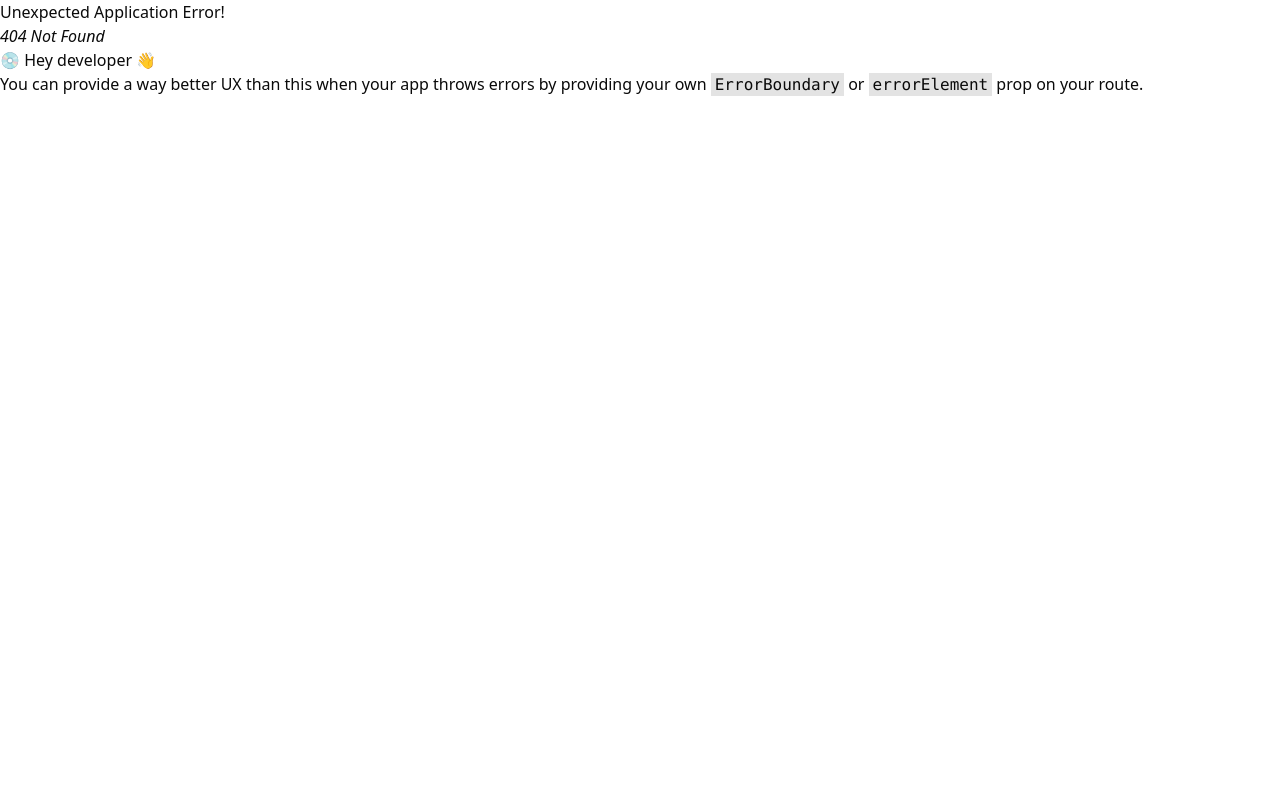
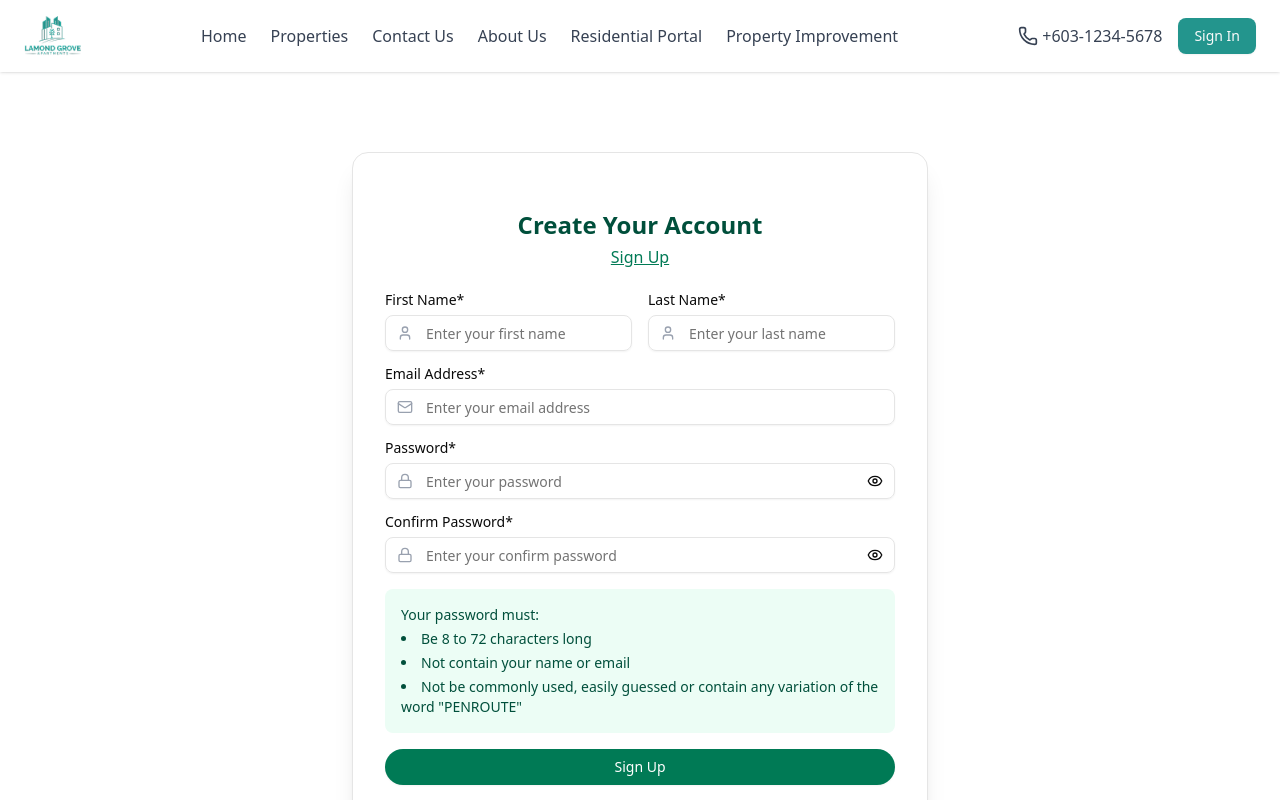
Before and after one commit to YEL-59/mordyniederm, a React (Vite) app: page /sign-up in a window 1280 px wide. Before the commit this address had no page. Shown: the top 800 px of the page. Built offline with nearby package versions, Linux system fonts and the light colour scheme.

Commit message:
add sign in page,add signup page ,create contactus page

```diff
--- a/src/components/main/contact/contacthero/index.jsx
+++ b/src/components/main/contact/contacthero/index.jsx
@@ -1,13 +1,53 @@
+import { z } from "zod";
+import { useForm } from "react-hook-form";
+import { zodResolver } from "@hookform/resolvers/zod";
+import {
+  Form,
+  FormField,
+  FormItem,
+  FormLabel,
+  FormControl,
+  FormMessage,
+} from "@/components/ui/form";
 import { Input } from "@/components/ui/input";
 import { Textarea } from "@/components/ui/textarea";
 import { Button } from "@/components/ui/button";
 import { Checkbox } from "@/components/ui/checkbox";
-import { Label } from "@/components/ui/label";
 import { CalendarIcon } from "lucide-react";
+import { useState } from "react";
+
+const formSchema = z.object({
+  firstName: z.string().min(1, "First name is required"),
+  lastName: z.string().min(1, "Last name is required"),
+  email: z.string().email("Invalid email"),
+  scheduleDate: z.string().min(1, "Date is required"),
+  phone: z.string().min(10, "Phone is required"),
+  message: z.string().min(1, "Message is required"),
+  terms: z.literal(true, {
+    errorMap: () => ({ message: "You must accept the terms" }),
+  }),
+});
 
 export default function ContactUs() {
+  const form = useForm({
+    resolver: zodResolver(formSchema),
+    defaultValues: {
+      firstName: "",
+      lastName: "",
+      email: "",
+      scheduleDate: "",
+      phone: "",
+      message: "",
+      terms: false,
+    },
+  });
+
+  function onSubmit(values) {
+    console.log("Form Data:", values);
+  }
+
   return (
-    <div className="bg-[#f3fdfc]  py-16 px-4 md:px-16">
+    <div className="bg-[#f3fdfc] py-16 px-4 md:px-16">
       <div className="max-w-7xl mx-auto grid md:grid-cols-2 gap-16">
         {/* Left Side */}
         <div>
@@ -44,58 +84,132 @@
           </div>
         </div>
 
-        {/* Right Side */}
-        <form className="space-y-6">
+        {/* Right Side - ShadCN Form */}
+        <Form {...form}>
+          <form onSubmit={form.handleSubmit(onSubmit)} className="space-y-6">
             <div className="grid grid-cols-1 md:grid-cols-2 gap-6">
-            <div>
-              <Label htmlFor="firstName">First Name</Label>
-              <Input id="firstName" placeholder="Ali" />
-            </div>
-            <div>
-              <Label htmlFor="lastName">Last Name</Label>
-              <Input id="lastName" placeholder="Tufan" />
-            </div>
+              <FormField
+                control={form.control}
+                name="firstName"
+                render={({ field }) => (
+                  <FormItem>
+                    <FormLabel>First Name</FormLabel>
+                    <FormControl>
+                      <Input placeholder="Ali" {...field} />
+                    </FormControl>
+                    <FormMessage />
+                  </FormItem>
+                )}
+              />
+              <FormField
+                control={form.control}
+                name="lastName"
+                render={({ field }) => (
+                  <FormItem>
+                    <FormLabel>Last Name</FormLabel>
+                    <FormControl>
+                      <Input placeholder="Tufan" {...field} />
+                    </FormControl>
+                    <FormMessage />
+                  </FormItem>
+                )}
+              />
             </div>
 
-          <div>
-            <Label htmlFor="email">Email</Label>
-            <Input id="email" placeholder="example.com" type="email" />
-          </div>
+            <FormField
+              control={form.control}
+              name="email"
+              render={({ field }) => (
+                <FormItem>
+                  <FormLabel>Email</FormLabel>
+                  <FormControl>
+                    <Input placeholder="example.com" type="email" {...field} />
+                  </FormControl>
+                  <FormMessage />
+                </FormItem>
+              )}
+            />
 
             <div className="grid grid-cols-1 md:grid-cols-2 gap-6">
-            <div>
-              <Label htmlFor="scheduleDate">Schedule Date</Label>
+              <FormField
+                control={form.control}
+                name="scheduleDate"
+                render={({ field }) => (
+                  <FormItem>
+                    <FormLabel>Schedule Date</FormLabel>
+                    <FormControl>
                       <div className="relative">
                         <Input
-                  id="scheduleDate"
                           placeholder="12 june 23"
                           className="pl-10"
+                          {...field}
                         />
                         <CalendarIcon className="absolute left-3 top-1/2 transform -translate-y-1/2 h-5 w-5 text-gray-400" />
                       </div>
-            </div>
-            <div>
-              <Label htmlFor="phone">Phone Number</Label>
-              <Input id="phone" placeholder="123 456 7890" type="tel" />
-            </div>
+                    </FormControl>
+                    <FormMessage />
+                  </FormItem>
+                )}
+              />
+
+              <FormField
+                control={form.control}
+                name="phone"
+                render={({ field }) => (
+                  <FormItem>
+                    <FormLabel>Phone Number</FormLabel>
+                    <FormControl>
+                      <Input placeholder="123 456 7890" type="tel" {...field} />
+                    </FormControl>
+                    <FormMessage />
+                  </FormItem>
+                )}
+              />
             </div>
 
-          <div>
-            <Label htmlFor="message">Message</Label>
-            <Textarea id="message" className="min-h-[150px]" />
-          </div>
+            <FormField
+              control={form.control}
+              name="message"
+              render={({ field }) => (
+                <FormItem>
+                  <FormLabel>Message</FormLabel>
+                  <FormControl>
+                    <Textarea
+                      className="min-h-[150px]"
+                      placeholder="Your message..."
+                      {...field}
+                    />
+                  </FormControl>
+                  <FormMessage />
+                </FormItem>
+              )}
+            />
 
-          <div className="flex items-center space-x-2">
-            <Checkbox id="terms" />
-            <Label htmlFor="terms" className="text-sm text-gray-600">
+            <FormField
+              control={form.control}
+              name="terms"
+              render={({ field }) => (
+                <FormItem className="flex items-center space-x-2">
+                  <FormControl>
+                    <Checkbox
+                      id="terms"
+                      checked={field.value}
+                      onCheckedChange={field.onChange}
+                    />
+                  </FormControl>
+                  <FormLabel htmlFor="terms" className="text-sm text-gray-600">
                     I accept the <span className="underline">Terms</span>
-            </Label>
-          </div>
+                  </FormLabel>
+                  <FormMessage />
+                </FormItem>
+              )}
+            />
 
             <Button className="bg-[#2A9D8F] hover:bg-[#21867a] w-full md:w-[150px]">
               Submit
             </Button>
           </form>
+        </Form>
       </div>
     </div>
   );
--- a/src/components/main/shared/navbar/index.jsx
+++ b/src/components/main/shared/navbar/index.jsx
@@ -39,7 +39,10 @@
             <Phone className="w-5 h-5" />
             <span>+603-1234-5678</span>
           </div>
-          <Button variant="default">Sign In</Button>
+          <Link to="/sign-in">
+            {" "}
+            <Button variant="default">Sign In</Button>
+          </Link>
         </div>
 
         {/* Mobile Menu Trigger */}
@@ -65,9 +68,12 @@
                   <Phone className="w-5 h-5" />
                   <span>+603-1234-5678</span>
                 </div>
-                <Button className="mt-4 w-full rounded-full bg-primary text-primary">
-                  Sign In
-                </Button>
+                <Link to="sign-in">
+                  {" "}
+                  <Button className="mt-4 w-full rounded-full bg-primary text-primary">
+                    Sign In
+                  </Button>
+                </Link>
               </div>
             </SheetContent>
           </Sheet>
--- a/src/pages/auth/signin/index.jsx
+++ b/src/pages/auth/signin/index.jsx
@@ -22,7 +22,7 @@
     .min(6, { message: "Password must be at least 6 characters" }),
 });
 
-export default function SignIn() {
+export default function SignInForm() {
   const [showPassword, setShowPassword] = useState(false);
 
   const form = useForm({
@@ -32,11 +32,16 @@
 
   const onSubmit = async (data) => {
     console.log("Submitting:", data);
+    await fetch("/api/login", {
+      method: "POST",
+      headers: { "Content-Type": "application/json" },
+      body: JSON.stringify(data),
+    });
   };
 
   return (
     <div className="flex items-center justify-center min-h-screen bg-gray-50 px-4">
-      <Card className="w-full max-w-2xl p-8 shadow-lg">
+      <Card className="w-full max-w-lg p-8 shadow-lg">
         <CardContent>
           <h2 className="text-3xl font-semibold text-center mb-2 text-teal-900">
             Welcome Back
--- a/src/pages/auth/signup/index.jsx
+++ b/src/pages/auth/signup/index.jsx
@@ -5,6 +5,14 @@
 import { Input } from "@/components/ui/input";
 import { Button } from "@/components/ui/button";
 import { Card, CardContent } from "@/components/ui/card";
+import {
+  Form,
+  FormControl,
+  FormField,
+  FormItem,
+  FormLabel,
+  FormMessage,
+} from "@/components/ui/form";
 import { Eye, EyeOff, Mail, Lock, User } from "lucide-react";
 
 const formSchema = z
@@ -24,12 +32,15 @@
   const [showPassword, setShowPassword] = useState(false);
   const [showConfirmPassword, setShowConfirmPassword] = useState(false);
 
-  const {
-    register,
-    handleSubmit,
-    formState: { errors },
-  } = useForm({
+  const form = useForm({
     resolver: zodResolver(formSchema),
+    defaultValues: {
+      firstName: "",
+      lastName: "",
+      email: "",
+      password: "",
+      confirmPassword: "",
+    },
   });
 
   const onSubmit = (data) => {
@@ -37,8 +48,8 @@
   };
 
   return (
-    <div className="flex items-center justify-center min-h-screen bg-white px-4">
-      <Card className="max-w-md w-full rounded-2xl shadow-xl">
+    <div className="flex items-center justify-center min-h-screen bg-white px-4 py-20">
+      <Card className="max-w-xl w-full rounded-2xl shadow-xl">
         <CardContent className="p-8">
           <h2 className="text-2xl font-semibold text-center text-emerald-900">
             Create Your Account
@@ -46,9 +57,19 @@
           <p className="text-center text-emerald-700 font-medium underline mt-1">
             Sign Up
           </p>
-          <form onSubmit={handleSubmit(onSubmit)} className="space-y-4 mt-6">
+          <Form {...form}>
+            <form
+              onSubmit={form.handleSubmit(onSubmit)}
+              className="space-y-4 mt-6"
+            >
               <div className="flex gap-4">
-              <div className="w-1/2">
+                <FormField
+                  control={form.control}
+                  name="firstName"
+                  render={({ field }) => (
+                    <FormItem className="w-1/2">
+                      <FormLabel>First Name*</FormLabel>
+                      <FormControl>
                         <div className="relative">
                           <User
                             className="absolute left-3 top-1/2 transform -translate-y-1/2 text-gray-400"
@@ -56,17 +77,22 @@
                           />
                           <Input
                             placeholder="Enter your first name"
-                    {...register("firstName")}
+                            {...field}
                             className="pl-10"
                           />
                         </div>
-                {errors.firstName && (
-                  <p className="text-red-500 text-sm mt-1">
-                    {errors.firstName.message}
-                  </p>
+                      </FormControl>
+                      <FormMessage />
+                    </FormItem>
                   )}
-              </div>
-              <div className="w-1/2">
+                />
+                <FormField
+                  control={form.control}
+                  name="lastName"
+                  render={({ field }) => (
+                    <FormItem className="w-1/2">
+                      <FormLabel>Last Name*</FormLabel>
+                      <FormControl>
                         <div className="relative">
                           <User
                             className="absolute left-3 top-1/2 transform -translate-y-1/2 text-gray-400"
@@ -74,17 +100,24 @@
                           />
                           <Input
                             placeholder="Enter your last name"
-                    {...register("lastName")}
+                            {...field}
                             className="pl-10"
                           />
                         </div>
-                {errors.lastName && (
-                  <p className="text-red-500 text-sm mt-1">
-                    {errors.lastName.message}
-                  </p>
+                      </FormControl>
+                      <FormMessage />
+                    </FormItem>
                   )}
+                />
               </div>
-            </div>
+
+              <FormField
+                control={form.control}
+                name="email"
+                render={({ field }) => (
+                  <FormItem>
+                    <FormLabel>Email Address*</FormLabel>
+                    <FormControl>
                       <div className="relative">
                         <Mail
                           className="absolute left-3 top-1/2 transform -translate-y-1/2 text-gray-400"
@@ -92,15 +125,23 @@
                         />
                         <Input
                           placeholder="Enter your email address"
-                {...register("email")}
+                          {...field}
                           className="pl-10"
                         />
-              {errors.email && (
-                <p className="text-red-500 text-sm mt-1">
-                  {errors.email.message}
-                </p>
+                      </div>
+                    </FormControl>
+                    <FormMessage />
+                  </FormItem>
                 )}
-            </div>
+              />
+
+              <FormField
+                control={form.control}
+                name="password"
+                render={({ field }) => (
+                  <FormItem>
+                    <FormLabel>Password*</FormLabel>
+                    <FormControl>
                       <div className="relative">
                         <Lock
                           className="absolute left-3 top-1/2 transform -translate-y-1/2 text-gray-400"
@@ -109,21 +150,33 @@
                         <Input
                           type={showPassword ? "text" : "password"}
                           placeholder="Enter your password"
-                {...register("password")}
+                          {...field}
                           className="pl-10 pr-10"
                         />
                         <div
                           className="absolute right-3 top-1/2 transform -translate-y-1/2 cursor-pointer"
                           onClick={() => setShowPassword(!showPassword)}
                         >
-                {showPassword ? <EyeOff size={16} /> : <Eye size={16} />}
-              </div>
-              {errors.password && (
-                <p className="text-red-500 text-sm mt-1">
-                  {errors.password.message}
-                </p>
+                          {showPassword ? (
+                            <EyeOff size={16} />
+                          ) : (
+                            <Eye size={16} />
                           )}
                         </div>
+                      </div>
+                    </FormControl>
+                    <FormMessage />
+                  </FormItem>
+                )}
+              />
+
+              <FormField
+                control={form.control}
+                name="confirmPassword"
+                render={({ field }) => (
+                  <FormItem>
+                    <FormLabel>Confirm Password*</FormLabel>
+                    <FormControl>
                       <div className="relative">
                         <Lock
                           className="absolute left-3 top-1/2 transform -translate-y-1/2 text-gray-400"
@@ -132,21 +185,27 @@
                         <Input
                           type={showConfirmPassword ? "text" : "password"}
                           placeholder="Enter your confirm password"
-                {...register("confirmPassword")}
+                          {...field}
                           className="pl-10 pr-10"
                         />
                         <div
                           className="absolute right-3 top-1/2 transform -translate-y-1/2 cursor-pointer"
-                onClick={() => setShowConfirmPassword(!showConfirmPassword)}
+                          onClick={() =>
+                            setShowConfirmPassword(!showConfirmPassword)
+                          }
                         >
-                {showConfirmPassword ? <EyeOff size={16} /> : <Eye size={16} />}
-              </div>
-              {errors.confirmPassword && (
-                <p className="text-red-500 text-sm mt-1">
-                  {errors.confirmPassword.message}
-                </p>
+                          {showConfirmPassword ? (
+                            <EyeOff size={16} />
+                          ) : (
+                            <Eye size={16} />
                           )}
                         </div>
+                      </div>
+                    </FormControl>
+                    <FormMessage />
+                  </FormItem>
+                )}
+              />
 
               <div className="bg-emerald-50 text-emerald-900 text-sm p-4 rounded-md">
                 <p className="mb-1">Your password must:</p>
@@ -154,8 +213,8 @@
                   <li>Be 8 to 72 characters long</li>
                   <li>Not contain your name or email</li>
                   <li>
-                  Not be commonly used, easily guessed or contain any variation
-                  of the word "PENROUTE"
+                    Not be commonly used, easily guessed or contain any
+                    variation of the word "PENROUTE"
                   </li>
                 </ul>
               </div>
@@ -188,6 +247,7 @@
                 </a>
               </p>
             </form>
+          </Form>
         </CardContent>
       </Card>
     </div>
--- a/src/routes/router.jsx
+++ b/src/routes/router.jsx
@@ -1,5 +1,6 @@
 import Mainlayout from "@/layouts";
 import SignIn from "@/pages/auth/signin";
+import SignUp from "@/pages/auth/signup";
 import About from "@/pages/main/about";
 
 import Contact from "@/pages/main/contact";
@@ -25,7 +26,10 @@
         path: "sign-in",
         element: <SignIn />,
       },
-      {},
+      {
+        path: "sign-up",
+        element: <SignUp />,
+      },
     ],
   },
 ]);
```
Lines whose indentation alone changed are shown as unchanged.
